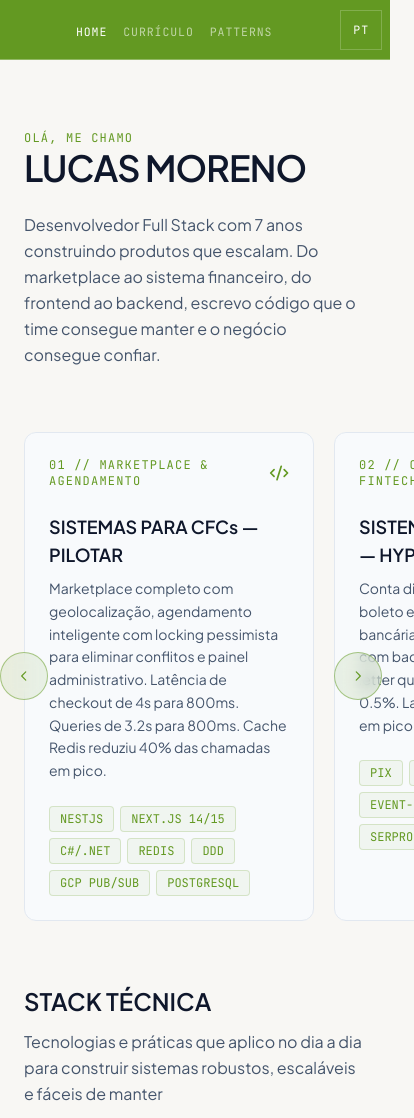
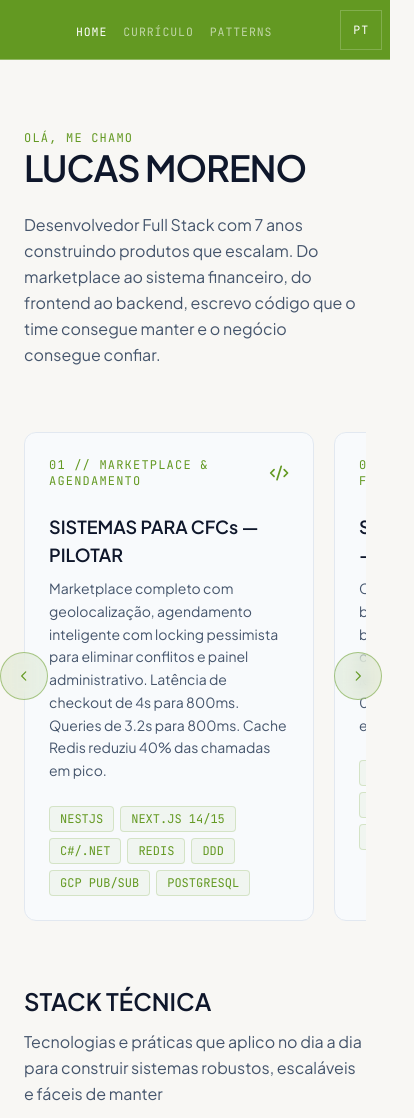
Before and after one commit to LucasZod/lucas-moreno, a Next.js app: page / in a window 390 px wide. Shown: the top 1118 px of the page, 414 px wide, since content can reach past the window. Built offline with nearby package versions, Linux system fonts and the light colour scheme.

Commit message:
fix: overflow carousel

```diff
--- a/app/layout.tsx
+++ b/app/layout.tsx
@@ -1,8 +1,8 @@
 import type { Metadata } from 'next'
 import { Plus_Jakarta_Sans, JetBrains_Mono } from 'next/font/google'
 import './globals.css'
-import { Menu } from './ui/menu'
-import { Footer } from './ui/footer'
+import { Menu } from './shared/ui/menu'
+import { Footer } from './shared/ui/footer'
 
 const plusJakartaSans = Plus_Jakarta_Sans({
   variable: '--font-plus-jakarta-sans',
--- a/app/shared/libs/carousel.tsx
+++ b/app/shared/libs/carousel.tsx
@@ -1,6 +1,6 @@
 'use client'
 
-import { Button } from '@/app/ui/button'
+import { Button } from '@/app/shared/ui/button'
 import useEmblaCarousel from 'embla-carousel-react'
 import { forwardRef, useCallback } from 'react'
 
@@ -42,7 +42,7 @@ const CarouselContainer = ({ children }: { children: React.ReactNode }) => {
 const CarouselViewport = forwardRef<HTMLDivElement, { children: React.ReactNode; className?: string }>(
   ({ children, className = '' }, ref) => {
     return (
-      <div ref={ref} className={`overflow-x-hidden min-w-dvw md:min-w-full ${className}`}>
+      <div ref={ref} className={`overflow-x-hidden min-w-full ${className}`}>
         {children}
       </div>
     )
```
Also changed, not shown: app/resume/layout.tsx (renamed from app/curriculo/layout.tsx), app/resume/page.tsx (renamed from app/curriculo/page.tsx), app/shared/ui/button.tsx (renamed from app/ui/button.tsx), app/shared/ui/chip.tsx (renamed from app/ui/chip.tsx), app/shared/ui/divider.tsx (renamed from app/ui/divider.tsx), app/shared/ui/exp-card.tsx (renamed from app/ui/exp-card.tsx), app/shared/ui/footer.tsx (renamed from app/ui/footer.tsx), app/shared/ui/info-card.tsx (renamed from app/ui/info-card.tsx), app/shared/ui/menu.tsx (renamed from app/ui/menu.tsx).
